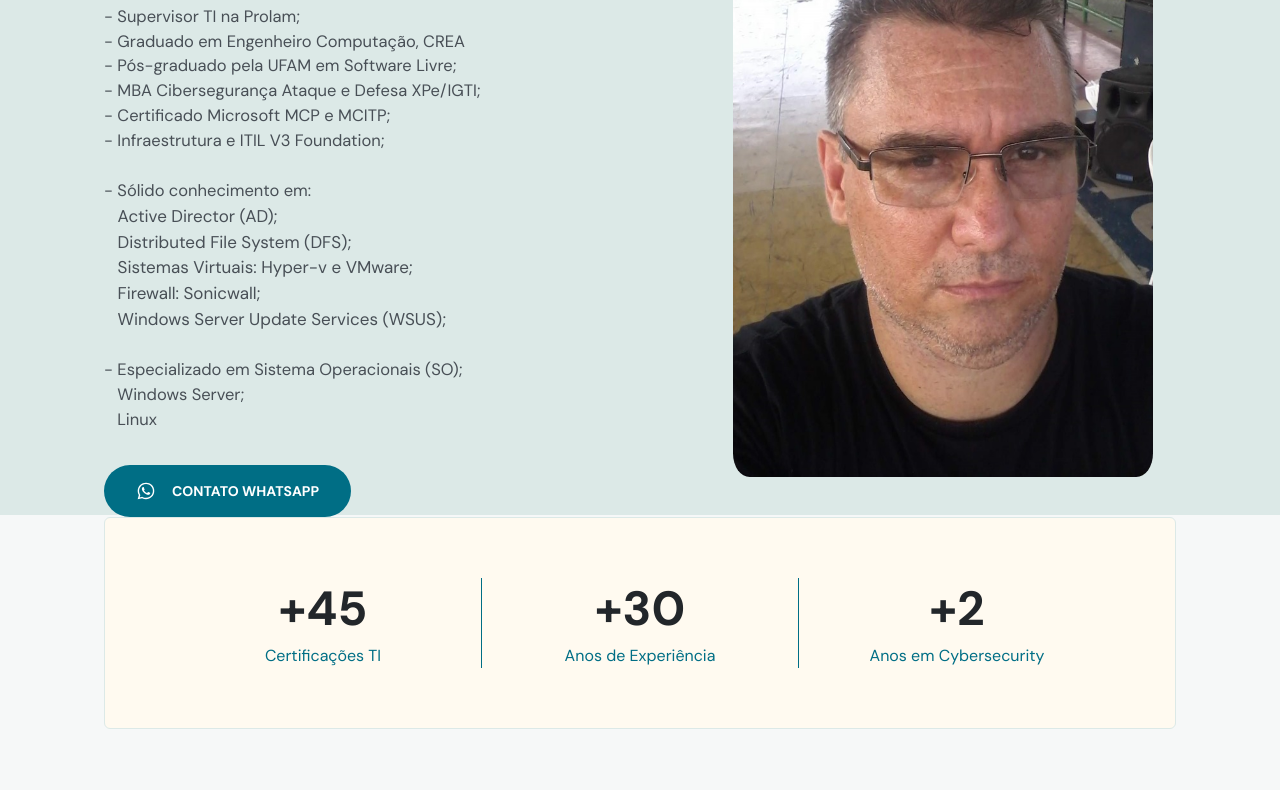
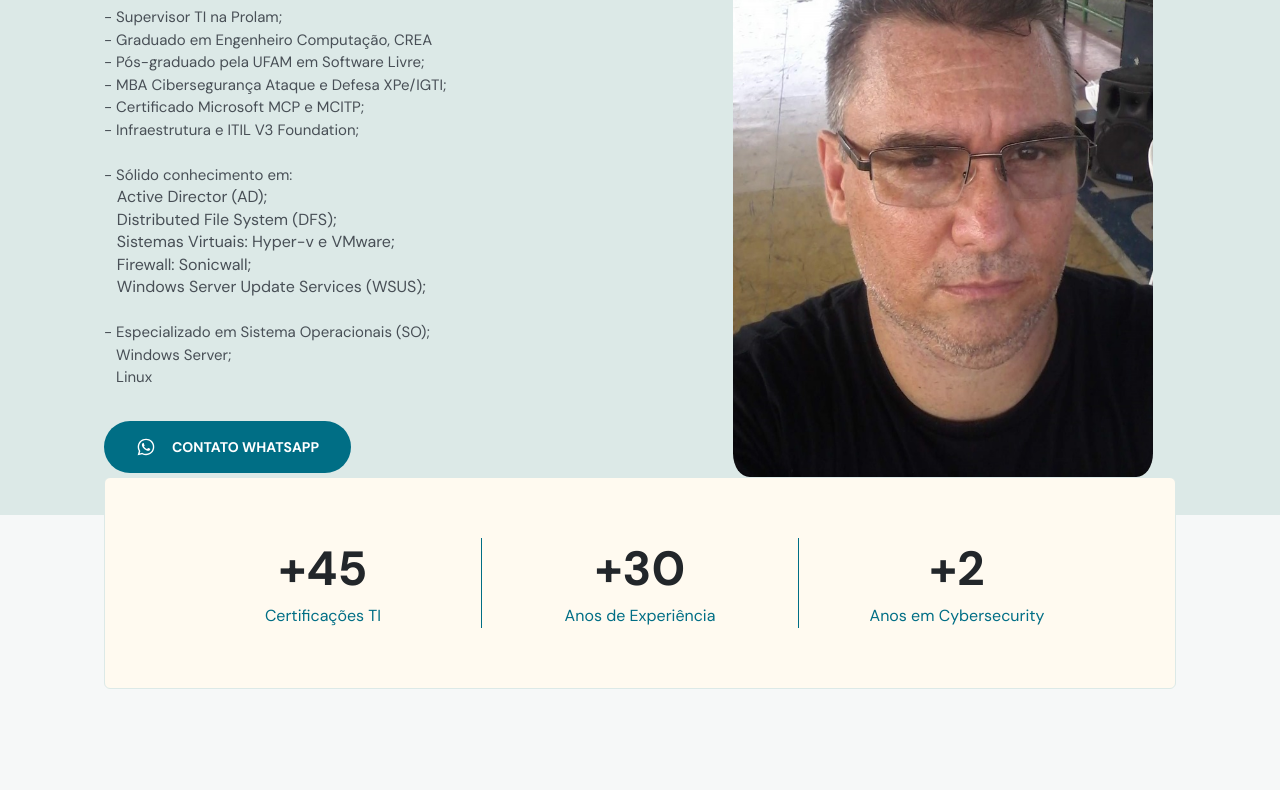
Before and after one commit to souzamarcell/marcellsouza, a plain HTML site: page index.html in a window 1280 px wide. Shown: the part 181-971 px from the top of the page. Drawn offline with nearby package versions, Linux system fonts and the light colour scheme.

Commit message:
Add files via upload

```diff
--- a/index.html
+++ b/index.html
@@ -126,7 +126,7 @@
         </header>
 
         <div class="content">
-          <p style="font-size: 1.65rem; text-align: left"> </br>
+          <p style="font-size: 1.5rem; text-align: left"> </br>
             - Supervisor TI na Prolam; </br>
             - Graduado em Engenheiro Computação, CREA </br>
             - Pós-graduado pela UFAM em Software Livre; </br>
@@ -135,7 +135,7 @@
             - Infraestrutura e ITIL V3 Foundation; </br> </br>
             - Sólido conhecimento em:
 
-            <a style="font-size: 1.7rem; text-align: left; margin-left:1.7rem"> </br>
+            <a style="font-size: 1.6rem; text-align: left; margin-left:1.7rem"> </br>
               &nbsp;&nbsp;&nbsp;Active Director (AD); </br>
               &nbsp;&nbsp;&nbsp;Distributed File System (DFS); </br>
               &nbsp;&nbsp;&nbsp;Sistemas Virtuais: Hyper-v e VMware; </br>
```
